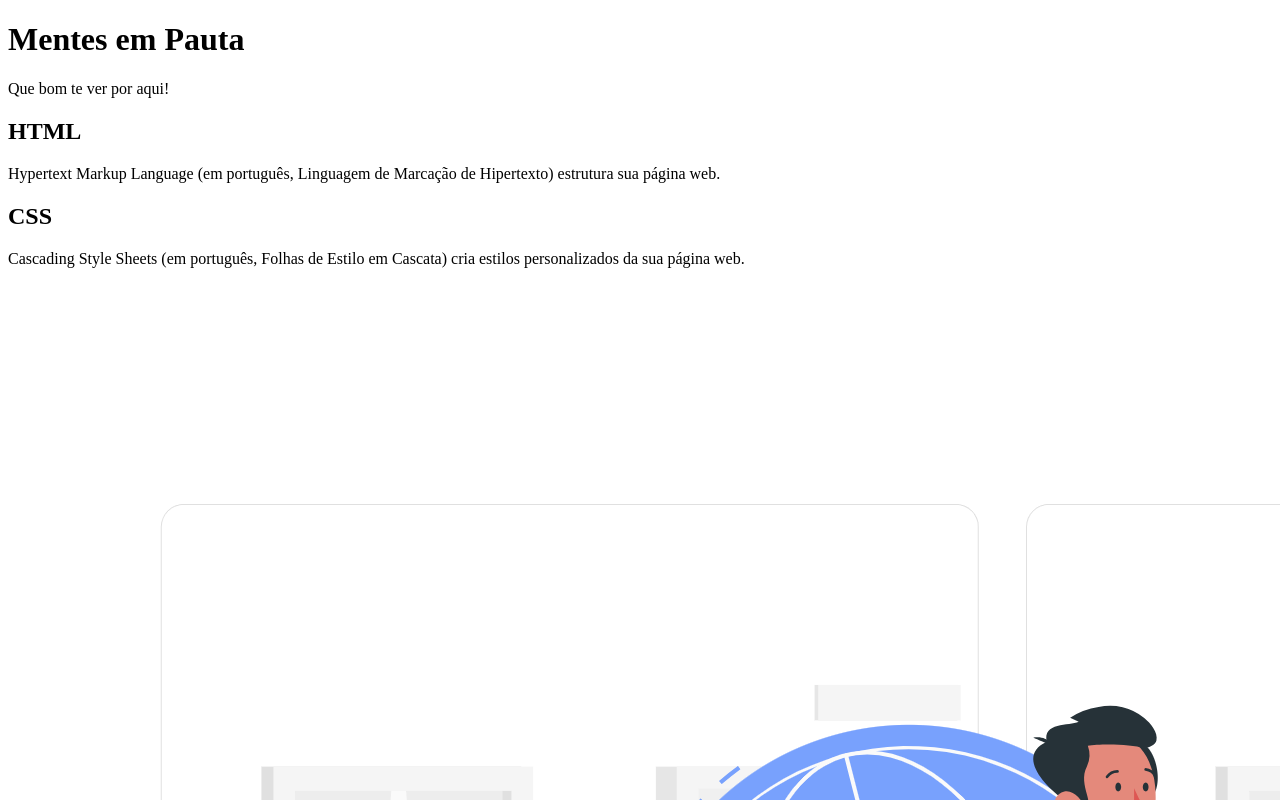
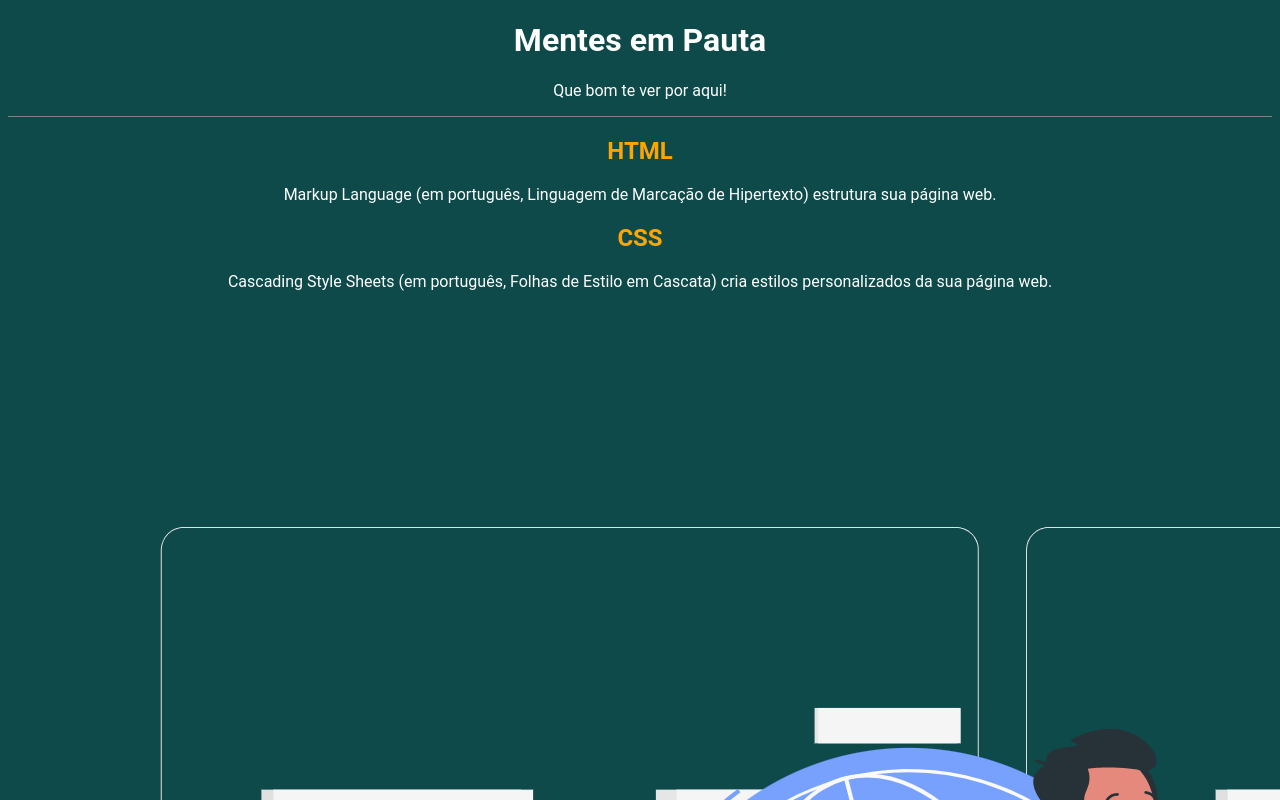
Before and after one commit to diegonovaesf/HelloWorld, a plain HTML site: page index.html in a window 1280 px wide. Shown: the top 800 px of the page. Drawn offline with Linux system fonts and the light colour scheme.

Commit message:
Criamos a estilização do site.

```diff
--- a/index.html
+++ b/index.html
@@ -4,6 +4,7 @@
     <meta charset="UTF-8">
     <meta name="viewport" content="width=device-width, initial-scale=1.0">
     <title>Diego Novaes</title>
+    <link rel="stylesheet" href="style.css">
 </head>
 <body>
     <header>
@@ -14,7 +15,7 @@
 
 <section>
     <h2>HTML</h2>
-    <p>Hypertext Markup Language (em português, Linguagem de Marcação de Hipertexto) estrutura sua página web.</p>
+    <p><span>Markup Language</span> (em português, Linguagem de Marcação de Hipertexto) estrutura sua página web.</p>
 
     <H2>CSS</H2>
     <P>Cascading Style Sheets (em português, Folhas de Estilo em Cascata) cria estilos personalizados da sua página web.</P>
--- /dev/null
+++ b/style.css
@@ -0,0 +1,22 @@
+h2{
+    color:orange;
+}
+
+body{
+    background-color: #0F4A4A;
+    color: white;
+    font-family: Roboto;
+    text-align: center;
+}
+
+header{
+    border-bottom: 1px solid grey;
+}
+
+footer{
+    border-top: 1px solid grey;
+}
+
+.texto-inglês{
+    font-style: italic;
+}
```
